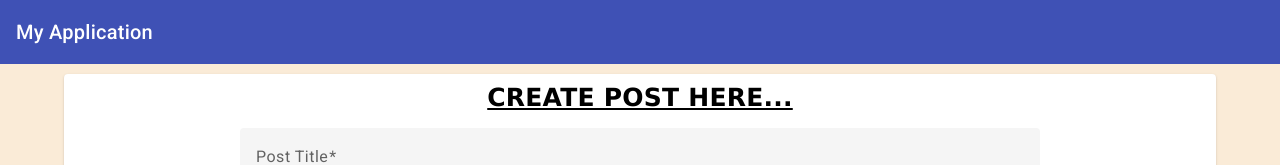
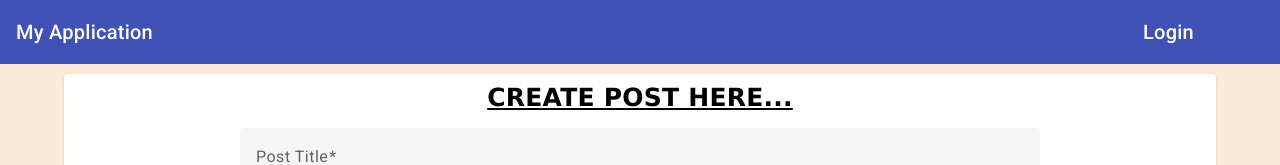
Before and after one commit to prasanjeet007/mean-stack, an Angular app: page /posts in a window 1280 px wide. Shown: the top 165 px of the page. Built offline with nearby package versions, Linux system fonts and the light colour scheme; no server answers.

Commit message:
add login component

```diff
--- a/src/app/shared/components/header/header.component.html
+++ b/src/app/shared/components/header/header.component.html
@@ -1,3 +1,8 @@
 <mat-toolbar color="primary" class="header">
     <span>My Application</span>
+    <ul class="nav-list">
+        <li>
+            <a mat-button routerLinkActive="mat-accent" (click)="login()">Login</a>
+        </li>
+    </ul>
 </mat-toolbar>
```
